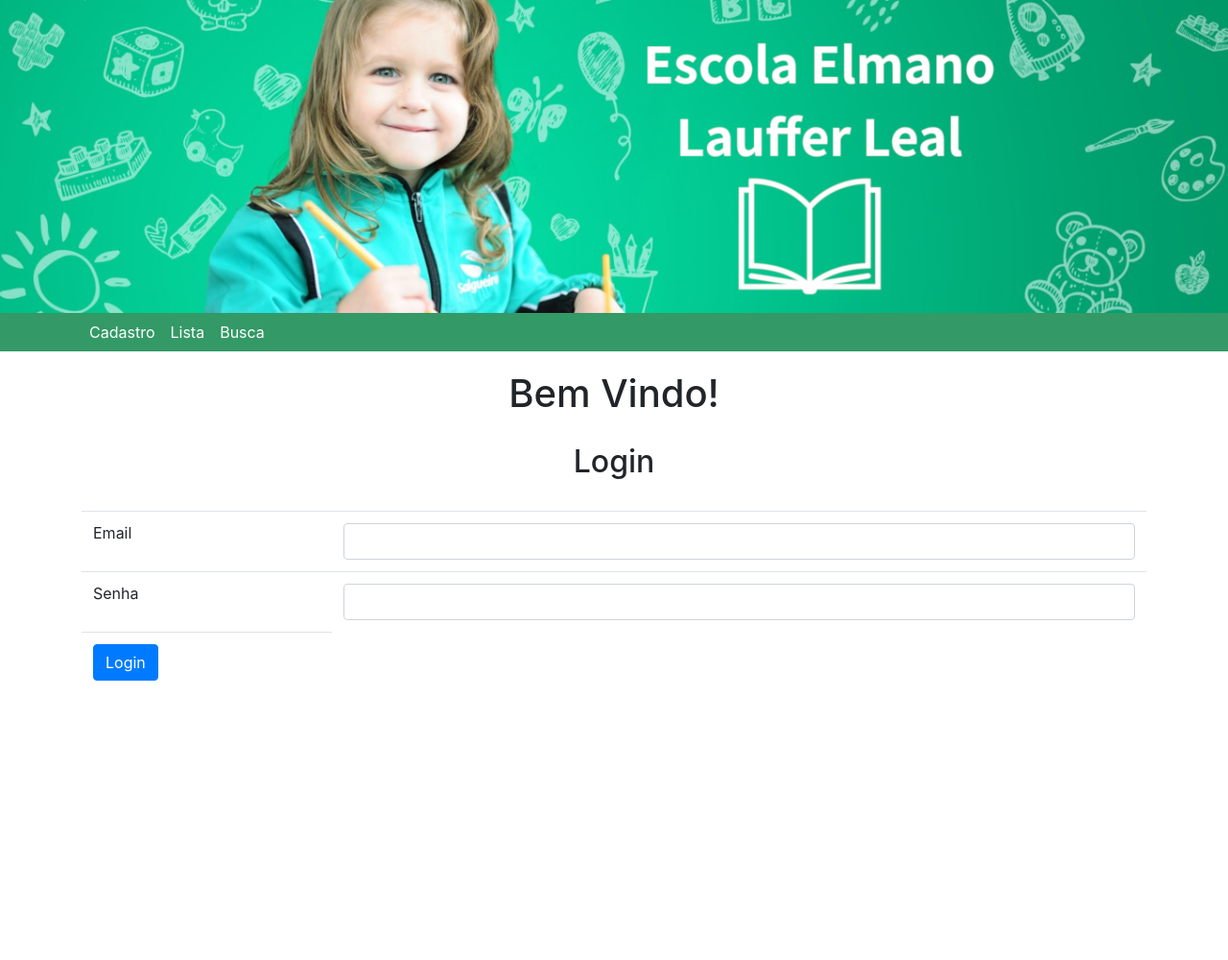
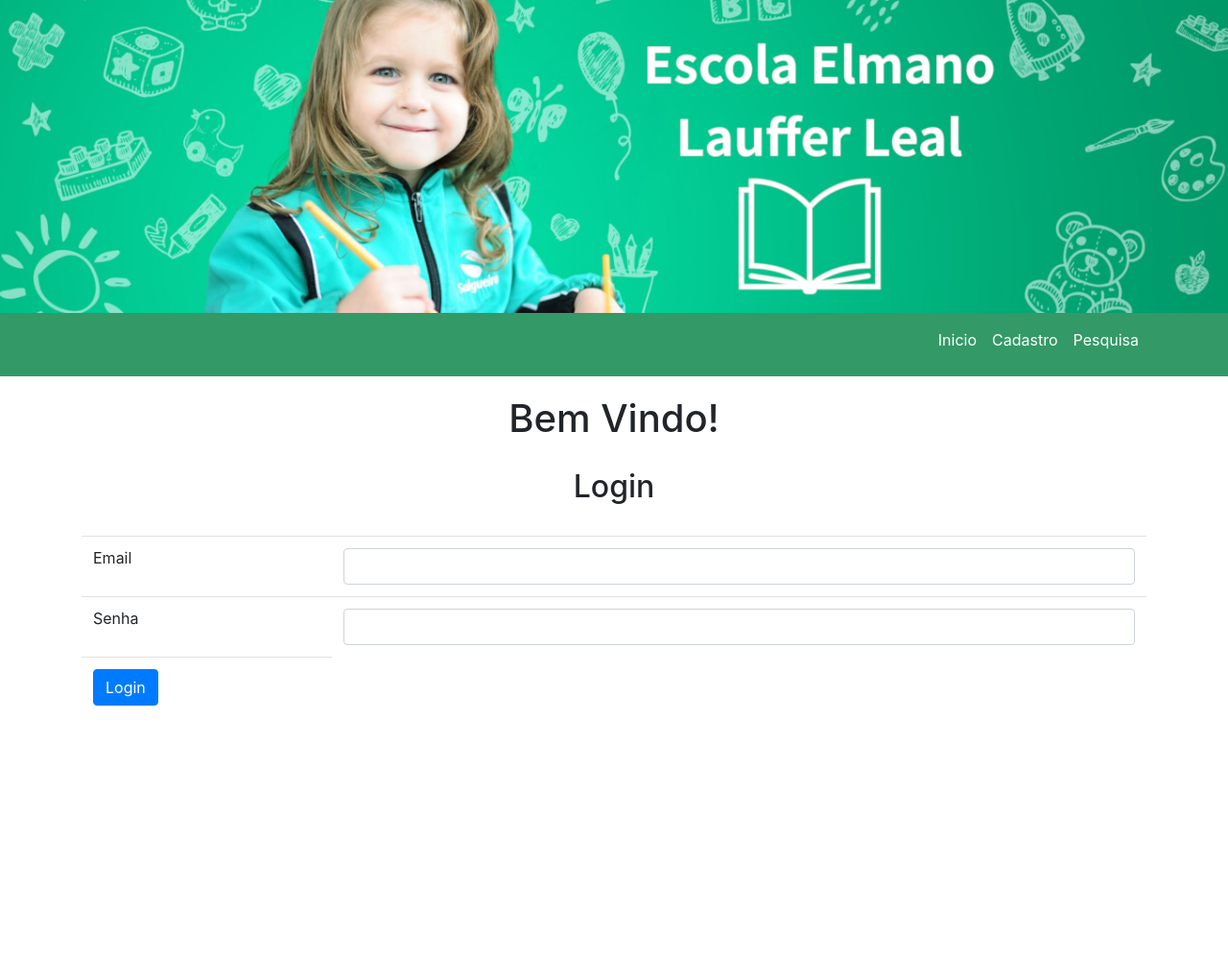
Before and after one commit to MendesRuanito/escola, a PHP site: page /index.php in a window 1280 px wide. Shown: the whole page at 96% size. Run offline with PHP 8.4, Linux system fonts and the light colour scheme; some libraries are stand-ins or nearby versions.

Commit message:
Navbar Upgrades

```diff
--- a/cabecalho.php
+++ b/cabecalho.php
@@ -18,35 +18,39 @@
 
 <body>
 <img class="banner" src="img/banner1360.png" alt="">
-<nav class="navbar navbar-inverse navbar-collapse sticky-top navbar-expand-sm navbar-dark nav-pills" style="background-color: #339966;" >
+<nav class="navbar navbar-inverse navbar-collapse sticky-top navbar-expand-sm navbar-dark" style="background-color: #339966;" >
 			<div class="container">
+				<div class="navbar-collapse collapse w-100 order-3 dual-collapse2">
+        <ul class="navbar-nav ml-auto">
+            <li class="nav-item">
 						<?php if (usuarioEstaLogado()) {?>
-				<button class="btn btn-outline-light dropdown-toggle btn-sm  py-0" type="button" id="dropdownMenuButton" data-toggle="dropdown" aria-haspopup="true" aria-expanded="false">
+							<button class="btn btn-outline-light dropdown-toggle btn-sm py-0" type="button"  id="dropdownMenuButton" data-toggle="dropdown" aria-haspopup="true" aria-expanded="false">
 								Olá <?=usuarioLogado()?>!
 							</button>
-				<div class="dropdown-menu py-0" aria-labelledby="dropdownMenuButton">
+            </li>
+        </ul>
+    </div>
+				<div class="dropdown-menu" aria-labelledby="dropdownMenuButton">
 					<a class="dropdown-item" href="logout.php">Sair</a>
 				</div>
 			<?php } ?>
-			<button class="navbar-toggler" type="button" data-toggle="collapse" data-target="#navbarTogglerDemo01" aria-controls="navbarTogglerDemo01" aria-expanded="false" aria-label="Toggle navigation">
+			<div class="navbar-collapse collapse w-100 order-1 order-md-0 dual-collapse2">
+	        <ul class="navbar-nav mr-auto">
+	            <li class="nav-item active">
+	                <a class="nav-link" href="index.php">Inicio</a>
+	            </li>
+	            <li class="nav-item">
+	                <a class="nav-link" href="aluno-formulario.php">Cadastro</a>
+	            </li>
+	            <li class="nav-item">
+	                <a class="nav-link" href="aluno-busca.php">Pesquisa</a>
+	            </li>
+	        </ul>
+	    </div>
+	    <div class="navbar-brand order-3">
+	        <button class="btn btn-outline-light navbar-toggler" type="button" data-toggle="collapse" data-target=".dual-collapse2">
 						<span class="navbar-toggler-icon"></span>
 					</button>
-	<div class="collapse navbar-collapse" id="navbarTogglerDemo01">
-		<ul class="nav navbar-nav">
-			<li class="nav-item">
-				<a class="nav-link py-0" href="aluno-formulario.php">Cadastro</a>
-			</li>
-			<li class="nav-item">
-				<a class="nav-link py-0" href="aluno-lista.php">Lista</a>
-			</li>
-			<li class="nav-item">
-				<a class="nav-link py-0" href="aluno-busca.php">Busca</a>
-			</li>
-			<div class="d-flex flex-row-reverse bd-highlight">
-
-		</ul>
-	</div>
-	</div>
 </div>
 </nav>
 
--- a/css/escola.css
+++ b/css/escola.css
@@ -5,7 +5,6 @@ h1, h2 {
 
 body {
   min-height: 1000px;
-  text-align: center;
 }
 
 .banner {
```
Lines whose indentation alone changed are shown as unchanged.
